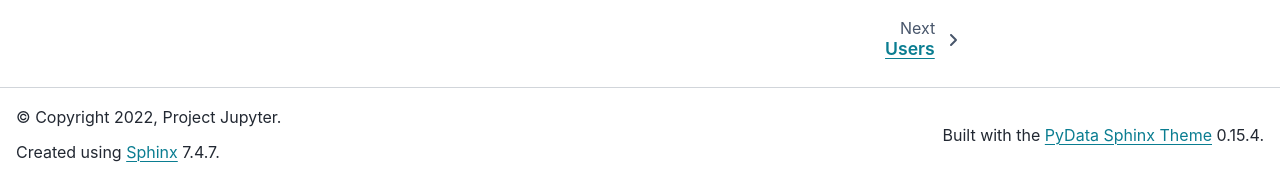
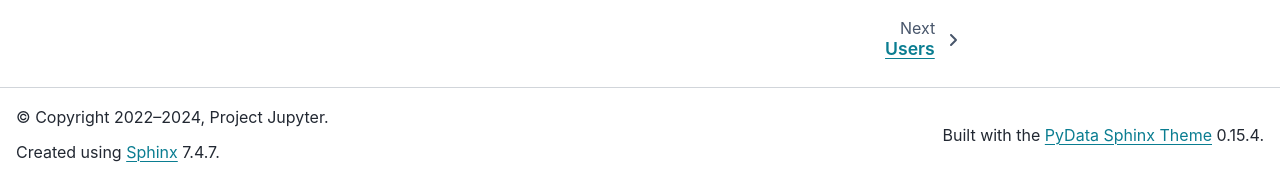
Before and after one commit to jupyter-server/jupyter-scheduler, a Sphinx documentation site: the page built from docs/index.md, in a window 1280 px wide. Shown: the part 734-912 px from the top of the page. Built offline with Sphinx 7.4.7 and the PyData theme 0.15.4, drawn with Linux system fonts in a browser that asks for light colours; part of the change alters nothing that is shown.

```diff
--- a/docs/conf.py
+++ b/docs/conf.py
@@ -6,8 +6,10 @@
 # -- Project information -----------------------------------------------------
 # https://www.sphinx-doc.org/en/master/usage/configuration.html#project-information
 
+import time
+
 project = "jupyter_scheduler"
-copyright = "2022, Project Jupyter"
+copyright = f"2022–{time.localtime().tm_year}, Project Jupyter"
 author = "Project Jupyter"
 
 # -- General configuration ---------------------------------------------------
```
